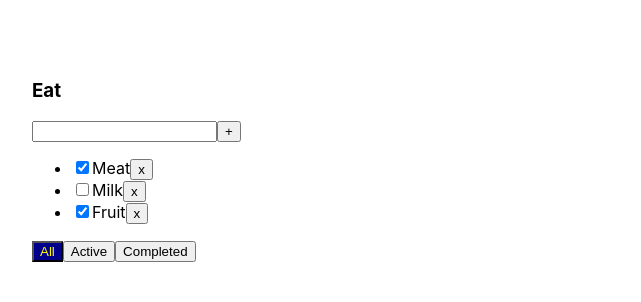
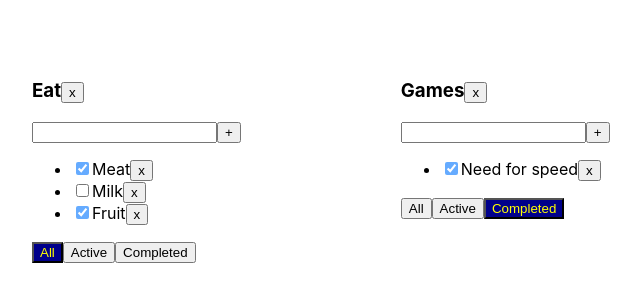
Before and after one commit to Kirko-03/TodoList, a React (Create React App) app: page / in a window 1280 px wide. Shown: the top 302 px of the page, without its empty margins (28-669 px from the left). Built offline with nearby package versions, Linux system fonts and the light colour scheme.

Commit message:
TodoLists

```diff
--- a/src/App.css
+++ b/src/App.css
@@ -16,3 +16,6 @@
   background: darkblue;
   color:yellow;
 }
+.inviz{
+  opacity: 60%;
+}
--- a/src/App.tsx
+++ b/src/App.tsx
@@ -1,51 +1,84 @@
 import React, {useState} from 'react';
 import './App.css';
-import {TaskType, TodoList} from "./TodoList";
-import { v1 } from 'uuid';
+import {TodoList} from "./TodoList";
+import {v1} from 'uuid';
 
-export type FilterTaskType = "all"|"active"|"completed"
+export type FilterTaskType = "all" | "active" | "completed"
+
+type TodolistsType = {
+    id: string
+    title: string
+    filter: FilterTaskType
+}
 
 function App() {
-    let [tasks,setTasks] = useState<Array<TaskType>>([
-        {id:v1(),title:"Meat",isDone:true},
-        {id:v1(),title:"Milk",isDone:false},
-        {id:v1(),title:"Fruit",isDone:true}])
-    let [filter,setFilter] = useState<FilterTaskType>("all")
-    // let task2 = [
-    //     {id:1,title:"Witcher3",isDone:false},
-    //     {id:2,title:"Gothic",isDone:false},
-    //     {id:3,title:"Need for speed",isDone:true}
-    // ]
-    let taskForTodoList = tasks
-    if(filter === "active")
-        taskForTodoList = tasks.filter(t=>!t.isDone)
-    if(filter === "completed")
-        taskForTodoList = tasks.filter(t=>t.isDone)
+    let todolistId1 = v1()
+    let todolistId2 = v1()
 
-    let addTask = (title:string) => {
- let newTask = {id:v1(),title:title,isDone:false}
- setTasks([newTask,...tasks])
+    let [tasksObj, setTasksObj] = useState({
+        [todolistId1]: [{id: v1(), title: "Meat", isDone: true},
+            {id: v1(), title: "Milk", isDone: false},
+            {id: v1(), title: "Fruit", isDone: true}],
+        [todolistId2]: [{id: v1(), title: "Witcher3", isDone: false},
+            {id: v1(), title: "Gothic", isDone: false},
+            {id: v1(), title: "Need for speed", isDone: true}]
+    })
+
+    let addTask = (title: string,todolistId:string) => {
+        let task = {id: v1(), title: title, isDone: false}
+        let tasks = tasksObj[todolistId]
+        let newTasks = [task,...tasks]
+        tasksObj[todolistId] = newTasks
+        setTasksObj({...tasksObj})
     }
 
-let removeTask = (id:string) => {
-        let filteredTask = tasks.filter(t=>t.id!==id)
-    setTasks(filteredTask)
+    let removeTask = (id: string,todolistId:string) => {
+        let tasks = tasksObj[todolistId]
+        let filteredTask = tasks.filter(t => t.id !== id)
+        tasksObj[todolistId] = filteredTask
+        setTasksObj({...tasksObj})
     }
-    let changeFilter = (value:FilterTaskType) =>{
-        setFilter(value)
+    let removeTodoList = (todolistId:string) =>{
+        let todolist = todolists.filter(tl=>tl.id!==todolistId)
+        setTodolists(todolist)
+        delete tasksObj[todolistId]
+        setTasksObj({...tasksObj})
     }
-    let changeStatus = (id:string,isDone:boolean)=>{
-       let newStatus = tasks.find(t=>t.id===id)
-        if(newStatus)
-        newStatus.isDone = !isDone
-        setTasks([...tasks])
+    let changeFilter = (value: FilterTaskType, todolistId: string) => {
+        let todolist = todolists.find(tl => tl.id === todolistId)
+        if (todolist)
+            todolist.filter = value
+        setTodolists([...todolists])
+
+    }
+    let changeStatus = (taskId: string, isDone: boolean,todolistId:string) => {
+        let tasks = tasksObj[todolistId]
+        let newStatus = tasks.find(t => t.id === taskId)
+        if (newStatus)
+            newStatus.isDone = !isDone
+        setTasksObj({...tasksObj})
     }
 
+    let [todolists, setTodolists] = useState<Array<TodolistsType>>([
+        {id: todolistId1, title: "Eat", filter: "all"},
+        {id: todolistId2, title: "Games", filter: "completed"}
+    ])
+
     return (
-<div className={"App"}>
-        <TodoList title={"Eat"} tasks={taskForTodoList} filter={filter} changeFilter={changeFilter} removeTask={removeTask} addTask={addTask} changeStatus={changeStatus}/>
-    {/*<TodoList title={"Games"} tasks={task2}/>*/}
-</div>
+        <div className={"App"}>{
+            todolists.map(tl => {
+                let taskForTodoList = tasksObj[tl.id]
+                if (tl.filter === "active")
+                    taskForTodoList = taskForTodoList.filter(t => !t.isDone)
+                if (tl.filter === "completed")
+                    taskForTodoList = taskForTodoList.filter(t => t.isDone)
+
+                return <TodoList key={tl.id} id={tl.id} title={tl.title} tasks={taskForTodoList} filter={tl.filter}
+                                 changeFilter={changeFilter} removeTask={removeTask} removeTodoList={removeTodoList}
+                                 addTask={addTask} changeStatus={changeStatus}/>
+            })
+        }{/*<TodoList title={"Games"} tasksObj={task2}/>*/}
+        </div>
     );
 }
 
--- a/src/TodoList.tsx
+++ b/src/TodoList.tsx
@@ -9,13 +9,15 @@ export type TaskType = {
 }
 
 type TitleType = {
+    id:string
     title: string
     filter: FilterTaskType
-    removeTask: (id: string) => void
-    changeFilter: (value: FilterTaskType) => void
+    removeTask: (id: string,todolistId:string) => void
+    changeFilter: (value: FilterTaskType,todolistId:string) => void
     tasks: Array<TaskType>
-    addTask: (title: string) => void
-    changeStatus: (id: string, isDone: boolean) => void
+    addTask: (title: string,todolistId:string) => void
+    changeStatus: (id: string, isDone: boolean,todolistId:string) => void
+    removeTodoList:(todolistId:string)=>void
 }
 
 export let TodoList = (props: TitleType) => {
@@ -25,7 +27,8 @@ export let TodoList = (props: TitleType) => {
     function onClickAddTask() {
         setError("")
         if (value.trim() !== "") {
-            props.addTask(value)
+            props.addTask(value,props.id)
+            setValue("")
         } else
             setError("title is required")
     }
@@ -34,32 +37,38 @@ export let TodoList = (props: TitleType) => {
         setValue(e.currentTarget.value)
     }
     const onKeyPressHandler = (e: KeyboardEvent<HTMLInputElement>) => {
+
         setError("")
         if (e.charCode === 13) {
             if (value.trim() !== "") {
-                props.addTask(value)
+                props.addTask(value,props.id)
+                setValue("")
             } else
                 setError("title is required")
         }
     }
 
     function allChangeFilter() {
-        props.changeFilter("all")
+        props.changeFilter("all",props.id)
     }
 
     function activeChangeFilter() {
-        props.changeFilter("active")
+        props.changeFilter("active",props.id)
     }
 
     function completedChangeFilter() {
-        props.changeFilter("completed")
+        props.changeFilter("completed",props.id)
     }
+let RemoveTodoList= () =>{
+        props.removeTodoList(props.id)
+}
 
     return (
 
         <div className="App">
             <div>
-                <h3>{props.title}</h3>
+                <h3>{props.title}<button onClick={RemoveTodoList}>x</button></h3>
+
                 <div>
                     <input value={value} className={error ? "error" : ""} onChange={onChangeValue}
                            onKeyPress={onKeyPressHandler}/>
@@ -70,13 +79,13 @@ export let TodoList = (props: TitleType) => {
                     {props.tasks.map(t => {
 
                         let onClickChangeStatus = () => {
-                            props.changeStatus(t.id, t.isDone)
+                            props.changeStatus(t.id, t.isDone,props.id)
                         }
                         let onClickRemove = () => {
-                            props.removeTask(t.id)
+                            props.removeTask(t.id,props.id)
                         }
 
-                        return <li><input type="checkbox" onClick={onClickChangeStatus} checked={t.isDone}/>
+                        return <li><input type="checkbox" onClick={onClickChangeStatus} className={t.isDone?"inviz":""} checked={t.isDone}/>
                             <span>{t.title}</span>
                             <button onClick={onClickRemove}>x</button>
                         </li>
```
